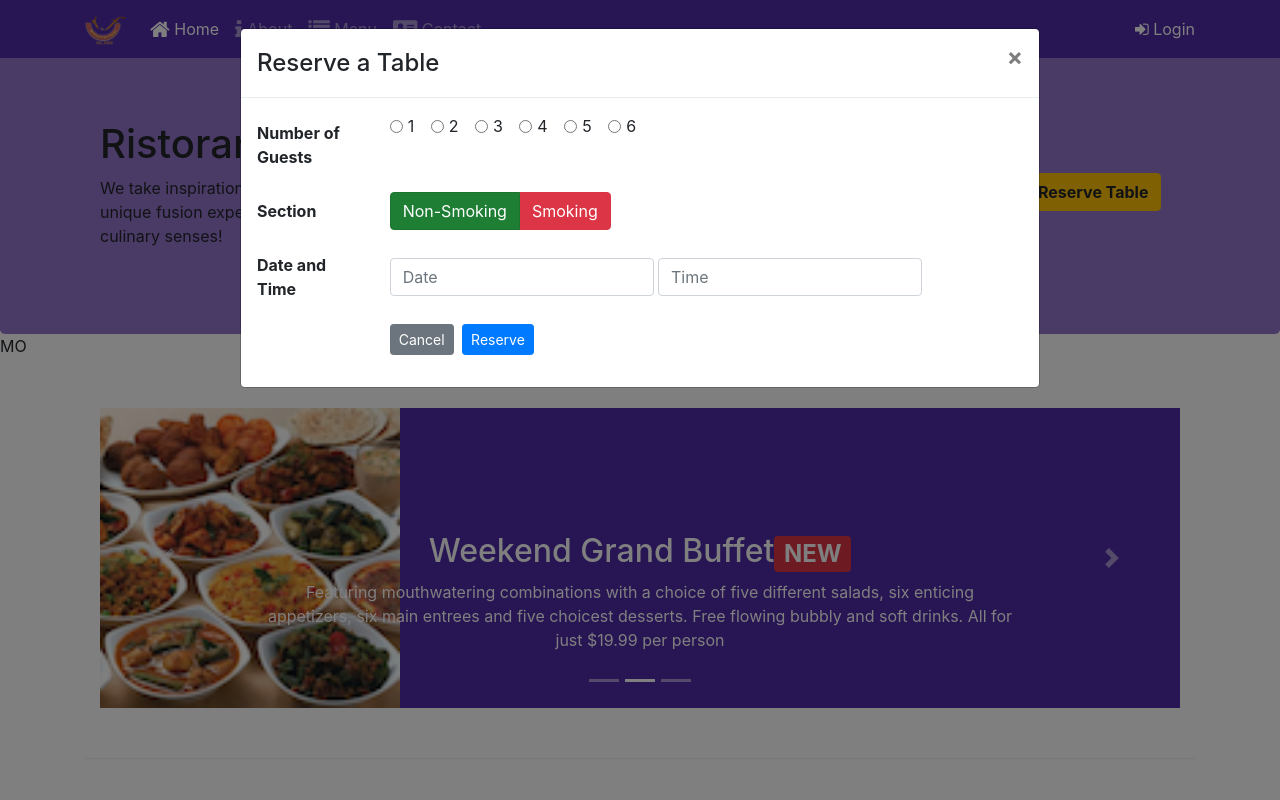
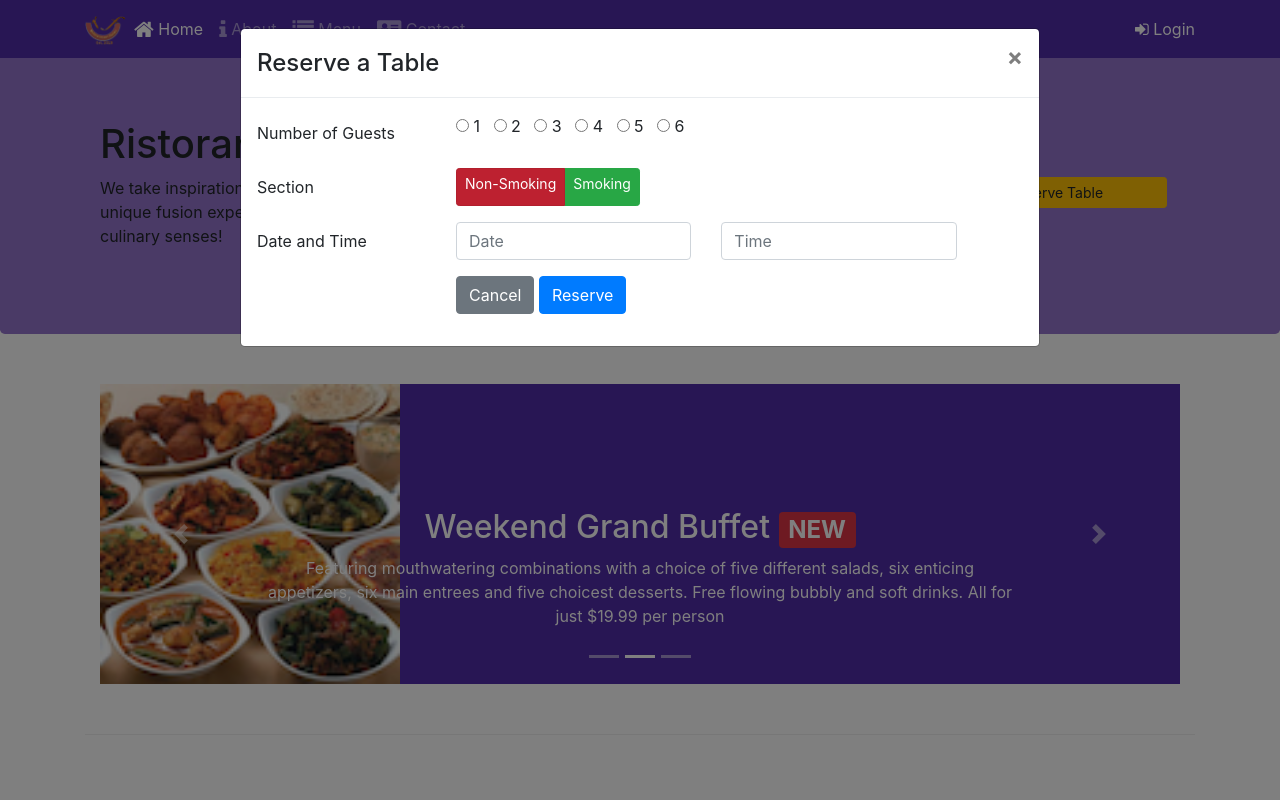
Before and after one commit to merhawiRuth/coursera-conFusion, a website: page index.html in a window 1280 px wide. Both pictures are taken after a click on the button "Reserve Table". Shown: the top 800 px of the page. Drawn offline with nearby package versions, Linux system fonts and the light colour scheme.

Commit message:
Assignment 3 bestone

```diff
--- a/index.html
+++ b/index.html
@@ -17,11 +17,12 @@
 
 <body>
     <nav class="navbar navbar-dark navbar-expand-sm fixed-top">
+
         <div class="container">
             <button class="navbar-toggler" type="button" data-toggle="collapse" data-target="#Navbar">
                 <span class="navbar-toggler-icon"></span>
             </button>
-            <a class="navbar-brand" href="#"><img src="img/logo.png" height="30" width="41"></a>
+            <a class="navbar-brand mr-auto" href="#"><img src="img/logo.png" height="30" width="41" /></a>
             <div class="collapse navbar-collapse" id="Navbar">
                 <ul class="navbar-nav mr-auto">
                     <li class="nav-item active"><a class="nav-link" href="#"><span class="fa fa-home fa-lg"></span>
@@ -35,19 +36,23 @@
                 </ul>
                 <span class="navbar-text">
                     <a data-toggle="modal" data-target="#loginModal">
-                        <span class="fa fa-sign-in"></span> Login</a>
+                        <span class="fa fa-sign-in"></span> Login
+                    </a>
                 </span>
             </div>
+
         </div>
     </nav>
 
+    <!-- Login Modal-->
     <div id="loginModal" class="modal fade" role="dialog">
         <div class="modal-dialog modal-lg" role="content">
-            <!-- Modal content-->
             <div class="modal-content">
                 <div class="modal-header">
-                    <h4 class="modal-title">Login </h4>
-                    <button type="button" class="close" data-dismiss="modal">&times;</button>
+                    <h4 class="modal-title">Login</h4>
+                    <button type="button" class="close" data-dismiss="modal">
+                        &times;
+                    </button>
                 </div>
                 <div class="modal-body">
                     <form>
@@ -81,6 +86,68 @@
         </div>
     </div>
 
+    <!-- Reservation Modal -->
+    <div id="reservationModal" class="modal fade" role="dialog">
+        <div class="modal-dialog modal-lg" role="content">
+            <div class="modal-content">
+                <div class="modal-header">
+                    <h4 class="modal-title">Reserve a Table</h4>
+                    <button type="button" class="close" data-dismiss="modal">
+                        &times;
+                    </button>
+                </div>
+                <div class="modal-body">
+                    <form>
+                        <div class="form-group row">
+                            <label for="numguests" class="col-md-3 col-form-label">Number of Guests</label>
+                            <div class="col-md-8">
+                                <label class="radio-inline"><input type="radio" id="oneguest" name="numguests" /> 1
+                                    &nbsp;</label>
+                                <label class="radio-inline"><input type="radio" id="twoguests" name="numguests" /> 2
+                                    &nbsp;</label>
+                                <label class="radio-inline"><input type="radio" id="threeguests" name="numguests" /> 3
+                                    &nbsp;</label>
+                                <label class="radio-inline"><input type="radio" id="fourguests" name="numguests" /> 4
+                                    &nbsp;</label>
+                                <label class="radio-inline"><input type="radio" id="fiveguests" name="numguests" /> 5
+                                    &nbsp;</label>
+                                <label class="radio-inline"><input type="radio" id="sixguests" name="numguests" /> 6
+                                    &nbsp;</label>
+                            </div>
+                        </div>
+                        <div class="form-group row">
+                            <label for="section" class="col-md-3 col-form-label">Section</label>
+                            <div class="btn-group btn-group-toggle col-md-4" data-toggle="buttons">
+                                <label class="btn btn-danger btn-sm active">
+                                    <input type="radio" name="options" id="nonsmokingsection" checked>Non-Smoking
+                                </label>
+                                <label class="btn btn-success btn-sm">
+                                    <input type="radio" name="options" id="smokingsection">Smoking
+                                </label>
+                            </div>
+                        </div>
+                        <div class="form-group row">
+                            <label for="datetime" class="col-md-3 col-form-label">Date and Time</label>
+                            <div class="col-12 col-md-4">
+                                <input type="text" class="form-control" id="date" name="date" placeholder="Date" />
+                            </div>
+                            <div class="col-12 col-md-4">
+                                <input type="text" class="form-control" id="time" name="time" placeholder="Time" />
+                            </div>
+                        </div>
+                        <div class="form-group row">
+                            <div class="offset-md-3 col-md-8">
+                                <button type="button" class="btn btn-secondary btn-md ml-auto"
+                                    data-dismiss="modal">Cancel</button>
+                                <button type="submit" class="btn btn-primary btn-md ml-auto">Reserve</button>
+                            </div>
+                        </div>
+                    </form>
+                </div>
+            </div>
+        </div>
+    </div>
+
     <header class="jumbotron">
         <div class="container">
             <div class="row row-header">
@@ -89,140 +156,58 @@
                     <p>We take inspiration from the World's best cuisines, and create a unique fusion experience. Our
                         lipsmacking creations will tickle your culinary senses!</p>
                 </div>
-                <div class="col-12 col-sm-4 align-self-center">
-                    <img src="img/logo.png" class="img-fluid">
+                <div class="col-12 col-sm align-self-center">
+                    <img src="img/logo.png" class="img-fluid" />
                 </div>
                 <div class="col-12 col-sm align-self-center">
-                    <div class="btn-group" role="group">
-                        <a role="button" class="btn btn-block btn-warning font-weight-bold" data-toggle="modal"
-                            data-target="#reserveModal">Reserve Table</a>
+                    <div class="btn btn-block">
+                        <a data-toggle="modal" data-target="#reservationModal" role="button"
+                            class="btn btn-warning btn-sm btn-block">Reserve Table</a>
                     </div>
                 </div>
             </div>
         </div>
     </header>
-    MO
-    <div id="reserveModal" class="modal fade" role="dialog">
-        <div class="modal-dialog modal-lg" role="content">
-            <!-- Modal content-->
-            <div class="modal-content">
-                <div class="modal-header">
-                    <h4 class="modal-title">Reserve a Table </h4>
-                    <button type="button" class="close" data-dismiss="modal">&times;</button>
-                </div>
-                <div class="modal-body">
-                    <form>
-                        <div class="form-group row">
-                            <label for="inlineRadio1" class="col-md-2 col-form-label font-weight-bold">Number of
-                                Guests</label>
-                            <div class="col-md-10">
-                                <div class="form-check form-check-inline">
-                                    <input class="form-check-input" type="radio" name="inlineRadioOptions"
-                                        id="inlineRadio1" value="option1">
-                                    <label class="form-check-label" for="inlineRadio1">1</label>
-                                </div>
-                                <div class="form-check form-check-inline">
-                                    <input class="form-check-input" type="radio" name="inlineRadioOptions"
-                                        id="inlineRadio2" value="option2">
-                                    <label class="form-check-label" for="inlineRadio2">2</label>
-                                </div>
-                                <div class="form-check form-check-inline">
-                                    <input class="form-check-input" type="radio" name="inlineRadioOptions"
-                                        id="inlineRadio3" value="option3">
-                                    <label class="form-check-label" for="inlineRadio3">3</label>
-                                </div>
-                                <div class="form-check form-check-inline">
-                                    <input class="form-check-input" type="radio" name="inlineRadioOptions"
-                                        id="inlineRadio4" value="option4">
-                                    <label class="form-check-label" for="inlineRadio4">4</label>
-                                </div>
-                                <div class="form-check form-check-inline">
-                                    <input class="form-check-input" type="radio" name="inlineRadioOptions"
-                                        id="inlineRadio5" value="option5">
-                                    <label class="form-check-label" for="inlineRadio5">5</label>
-                                </div>
-                                <div class="form-check form-check-inline">
-                                    <input class="form-check-input" type="radio" name="inlineRadioOptions"
-                                        id="inlineRadio6" value="option6">
-                                    <label class="form-check-label" for="inlineRadio6">6</label>
-                                </div>
-                            </div>
-                        </div>
-                        <div class="form-group row">
-                            <label for="section" class="col-12 col-md-2 col-form-label font-weight-bold">Section</label>
-                            <div class="col-12 col-md-10">
-                                <div class="btn-group btn-group-toggle" data-toggle="buttons">
-                                    <label class="btn btn-success active">
-                                        <input type="radio" name="options" id="option1" autocomplete="off" checked>
-                                        Non-Smoking
-                                    </label>
-                                    <label class="btn btn-danger">
-                                        <input type="radio" name="options" id="option2" autocomplete="off"> Smoking
-                                    </label>
-                                </div>
-                            </div>
-                        </div>
-                        <div class="form-group row form-inline">
-                            <label for="datetime" class="col-12 col-md-2 col-form-label font-weight-bold">Date and
-                                Time</label>
-                            <div class="col-12 col-md-10">
-                                <input type="text" class="form-control col-6 col-md-5" id="datetime" name="datetime"
-                                    min="2019-10-21" max="2020-07-1" placeholder="Date">
-                                <input type="text" class="form-control col-6 col-md-5" id="time" name="time" min="09:00"
-                                    max="18:00" placeholder="Time">
-                            </div>
-                        </div>
-                        <div class="form-group row">
-                            <div class="offset-md-2 col-md-10">
-                                <button type="button" class="btn btn-secondary btn-sm ml-auto"
-                                    data-dismiss="modal">Cancel</button>
-                                <button type="submit" class="btn btn-primary btn-sm ml-1">Reserve</button>
-                            </div>
-                        </div>
-                    </form>
-                </div>
-            </div>
-        </div>
-    </div>
-
-
 
     <div class="container">
+
+        <!-- Carousel component-->
         <div class="row row-content">
             <div class="col">
                 <div id="mycarousel" class="carousel slide" data-ride="carousel">
                     <div class="carousel-inner" role="listbox">
                         <div class="carousel-item active">
-                            <img class="d-block img-fluid" src="img/uthappizza.png" alt="Uthappizza">
+                            <img class="d-block img-fluid" src="img/uthappizza.png" alt="uthappizza" />
                             <div class="carousel-caption d-none d-md-block">
-                                <h2>Uthappizza <span class="badge badge-danger">HOT</span> <span
-                                        class="badge badge-pill badge-default">$4.99</span></h2>
+                                <h2>Uthappizza
+                                    <span class="badge badge-danger">HOT</span>
+                                    <span class="badge badge-pill badge-secondary">$4.99</span>
+                                </h2>
                                 <p class="d-none d-sm-block">A unique combination of Indian Uthappam (pancake) and
-                                    Italian pizza, topped with Cerignola olives, ripe vine
-                                    cherry tomatoes, Vidalia onion, Guntur chillies and Buffalo Paneer.</p>
+                                    Italian pizza, topped with Cerignola olives, ripe vine cherry tomatoes, Vidalia
+                                    onion, Guntur chillies and Buffalo Paneer.</p>
                             </div>
                         </div>
                         <div class="carousel-item">
-                            <img class="d-block img-fluid" src="img/buffet.png" alt="Weekend Grand Buffet">
+                            <img class="d-block img-fluid" src="img/buffet.png" alt="buffet" />
                             <div class="carousel-caption d-none d-md-block">
-                                <h2>Weekend Grand Buffet<span class="badge badge-danger">NEW</span></h2>
+                                <h2>Weekend Grand Buffet
+                                    <span class="badge badge-danger"> NEW</span>
+                                </h2>
                                 <p class="d-none d-sm-block">Featuring mouthwatering combinations with a choice of five
                                     different salads, six enticing appetizers, six main entrees and five choicest
                                     desserts. Free flowing bubbly and soft drinks. All for just $19.99 per person </p>
                             </div>
                         </div>
                         <div class="carousel-item">
-                            <img class="d-block img-fluid" src="img/alberto.png" alt="Alberto Somayya">
+                            <img class="d-block img-fluid" src="img/alberto.png" alt="alberto" />
                             <div class="carousel-caption d-none d-md-block">
                                 <h2>Alberto Somayya</h2>
                                 <h4>Executive Chef</h4>
                                 <p class="d-none d-sm-block">Award winning three-star Michelin chef with wide
-                                    International experience having worked closely with
-                                    whos-who in the culinary world, he specializes in
-                                    creating mouthwatering Indo-Italian fusion experiences.</p>
+                                    International experience having worked closely with whos-who in the culinary world,
+                                    he specializes in creating mouthwatering Indo-Italian fusion experiences. </p>
                             </div>
-                        </div>
-
                         </div>
 
                         <ol class="carousel-indicators">
@@ -230,14 +215,14 @@
                             <li data-target="#mycarousel" data-slide-to="1"></li>
                             <li data-target="#mycarousel" data-slide-to="2"></li>
                         </ol>
-                </div>
                         <a class="carousel-control-prev" href="#mycarousel" role="button" data-slide="prev">
                             <span class="carousel-control-prev-icon"></span>
                         </a>
                         <a class="carousel-control-next" href="#mycarousel" role="button" data-slide="next">
                             <span class="carousel-control-next-icon"></span>
                         </a>
-
+                    </div>
+                </div>
             </div>
         </div>
 
@@ -245,15 +230,18 @@
             <div class="col-12 col-sm-4 order-sm-last col-md-3">
                 <h3>Our Lipsmacking Culinary Creations</h3>
             </div>
-            <div class="col col-sm order-sm-first col-md">
+            <div class="col col-sm col-md">
                 <div class="media">
-                    <img class="d-flex mr-3 img-thumbnail align-self-center" src="img/uthappizza.png" alt="Uthappizza">
+                    <img class="d-flex mr-3 img-thumbnail align-self-center" src="img/uthappizza.png"
+                        alt="uthappizza" />
                     <div class="media-body">
-                        <h2 class="mt-0">Uthappizza<span class="badge badge-danger">HOT</span><span
-                                class="badge badge-pill badge-secondary">$4.99</span></h2>
-                        <p class="d-none d-sm-block">A unique combination of Indian Uthappam (pancake) and
-                            Italian pizza, topped with Cerignola olives, ripe vine
-                            cherry tomatoes, Vidalia onion, Guntur chillies and Buffalo Paneer.</p>
+                        <h2 class="mt-0">Uthappizza
+                            <span class="badge badge-danger">HOT</span>
+                            <span class="badge badge-pill badge-secondary">$4.99</span>
+                        </h2>
+                        <p class="d-none d-sm-block">A unique combination of Indian Uthappam (pancake) and Italian
+                            pizza, topped with Cerignola olives, ripe vine cherry tomatoes, Vidalia onion, Guntur
+                            chillies and Buffalo Paneer.</p>
                     </div>
                 </div>
             </div>
@@ -267,15 +255,20 @@
             <div class="col col-sm col-md">
                 <div class="media">
                     <div class="media-body">
-                        <h2 class="mt-0">Weekend Grand Buffet<span class="badge badge-danger">NEW</span></h2>
+                        <h2 class="mt-0">Weekend Grand Buffet
+                            <span class="badge badge-danger"> NEW</span>
+                        </h2>
                         <p class="d-none d-sm-block">Featuring mouthwatering combinations with a choice of five
                             different salads, six enticing appetizers, six main entrees and five choicest desserts. Free
                             flowing bubbly and soft drinks. All for just $19.99 per person </p>
                     </div>
-                    <img class="d-flex ml-3 img-thumbnail align-self-center" src="img/buffet.png"
-                        alt="Weekend Grand Buffet">
+                    <div class="media-right align-self-center">
+                        <img class="d-flex mr-3 img-thumbnail align-self-center" src="img/buffet.png" alt="buffet"
+                            height="100" width="100" />
                     </div>
                 </div>
+            </div>
+
         </div>
 
         <div class="row row-content align-items-center">
@@ -284,21 +277,17 @@
             </div>
             <div class="col col-sm order-sm-first col-md">
                 <div class="media">
-                    <img class="d-flex mr-3 img-thumbnail align-self-center" src="img/alberto.png"
-                        alt="Alberto Somayya">
+                    <img class="d-flex mr-3 img-thumbnail align-self-center" src="img/alberto.png" alt="alberto" />
                     <div class="media-body">
                         <h2 class="mt-0">Alberto Somayya</h2>
                         <h4>Executive Chef</h4>
-                        <p class="d-none d-sm-block">Award winning three-star Michelin chef with wide
-                            International experience having worked closely with
-                            whos-who in the culinary world, he specializes in
-                            creating mouthwatering Indo-Italian fusion experiences.</p>
+                        <p class="d-none d-sm-block">Award winning three-star Michelin chef with wide International
+                            experience having worked closely with whos-who in the culinary world, he specializes in
+                            creating mouthwatering Indo-Italian fusion experiences. </p>
                     </div>
                 </div>
             </div>
         </div>
-
-
     </div>
 
     <footer class="footer">
@@ -308,9 +297,9 @@
                     <h5>Links</h5>
                     <ul class="list-unstyled">
                         <li><a href="#">Home</a></li>
-                        <li><a href="#">About</a></li>
+                        <li><a href="./aboutus.html ">About</a></li>
                         <li><a href="#">Menu</a></li>
-                        <li><a href="#">Contact</a></li>
+                        <li><a href="./contactus.html">Contact</a></li>
                     </ul>
                 </div>
                 <div class="col-7 col-sm-5">
@@ -321,7 +310,8 @@
                         HONG KONG<br>
                         <i class="fa fa-phone fa-lg"></i>: +852 1234 5678<br>
                         <i class="fa fa-fax fa-lg"></i>: +852 8765 4321<br>
-                        <i class="fa fa-envelope fa-lg"></i>: <a href="mailto:confusion@food.net">confusion@food.net</a>
+                        <i class="fa fa-envelope fa-lg"></i>:
+                        <a href="mailto:confusion@food.net">confusion@food.net</a>
                     </address>
                 </div>
                 <div class="col-12 col-sm-4 align-self-center">
@@ -351,6 +341,7 @@
     <script src="node_modules/jquery/dist/jquery.slim.min.js"></script>
     <script src="node_modules/popper.js/dist/umd/popper.min.js"></script>
     <script src="node_modules/bootstrap/dist/js/bootstrap.min.js"></script>
+
 </body>
 
 </html>
```
Lines whose indentation alone changed are shown as unchanged.
